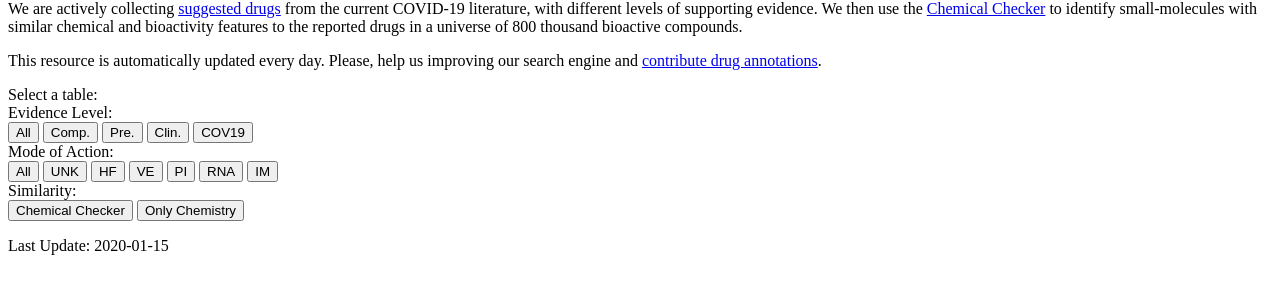
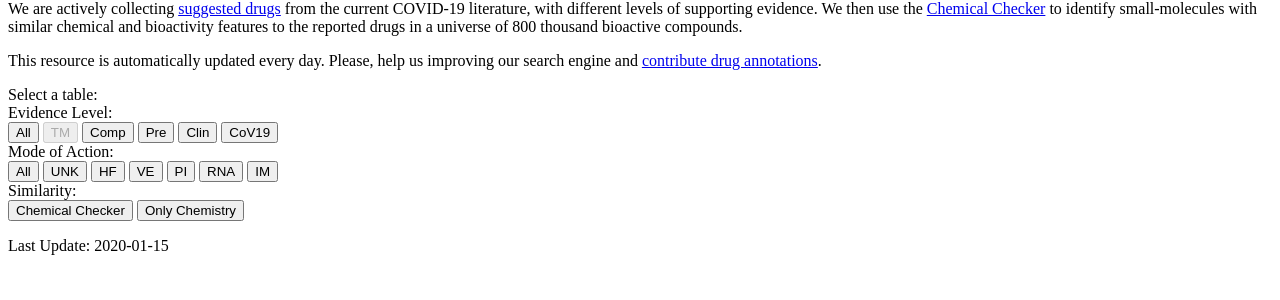
Before and after one commit to sbnb-irb/covid19, a Flask app: template web/templates/header.html in a window 1280 px wide. Shown: the part 376-676 px from the top of the page. Run offline with Flask 2, Linux system fonts and the light colour scheme; the template is opened without the code that fills it: most values are stand-ins (such as "Sample title", 1, 10 or a date in 2020); parts of the project's set-up code (start-up, migrations or seed data) failed here and were passed over.

Commit message:
added text mining disabled button, reorganized navbar

```diff
--- a/web/templates/header.html
+++ b/web/templates/header.html
@@ -26,10 +26,11 @@
                       <div class="col text-left">
                         <div id="evidence" class="btn-group" role="group" aria-label="Evidence Level">
                           <button id="button-default" type="button" value="" class="btn btn-secondary active">All</button>
-                          <button type="button" value="0" class="btn btn-secondary" data-toggle="tooltip" title="Computational">Comp.</button>
-                          <button type="button" value="1" class="btn btn-secondary" data-toggle="tooltip" title="Preclinical">Pre.</button>
-                          <button type="button" value="2" class="btn btn-secondary" data-toggle="tooltip" title="Clinics">Clin.</button>
-                          <button type="button" value="3" class="btn btn-secondary" data-toggle="tooltip" title="Clinics COVID19">COV19</button>
+                          <button type="button" value="-1" class="btn btn-secondary" disabled="disabled" data-toggle="tooltip" title="Text Mining">TM</button>
+                          <button type="button" value="0" class="btn btn-secondary" data-toggle="tooltip" title="Computational">Comp</button>
+                          <button type="button" value="1" class="btn btn-secondary" data-toggle="tooltip" title="Preclinical">Pre</button>
+                          <button type="button" value="2" class="btn btn-secondary" data-toggle="tooltip" title="Clinics">Clin</button>
+                          <button type="button" value="3" class="btn btn-secondary" data-toggle="tooltip" title="Clinics COVID19">CoV19</button>
                         </div>
                       </div>
                     </div>
@@ -43,7 +44,7 @@
                           <button type="button" value="1" class="btn btn-secondary" data-toggle="tooltip" title="Host Factor">HF</button>
                           <button type="button" value="2" class="btn btn-secondary" data-toggle="tooltip" title="Virus Entry">VE</button>
                           <button type="button" value="3" class="btn btn-secondary" data-toggle="tooltip" title="Protease Inhibitor">PI</button>
-                          <button type="button" value="4" class="btn btn-secondary" data-toggle="tooltip" title="RNA trans./rep.">RNA</button>
+                          <button type="button" value="4" class="btn btn-secondary" data-toggle="tooltip" title="RNA transcription or replication">RNA</button>
                           <button type="button" value="5" class="btn btn-secondary" data-toggle="tooltip" title="Immunomodulator">IM</button>
                         </div>
                       </div>
```
Also changed, not shown: web/templates/navbar.html (+10 -2 lines).
